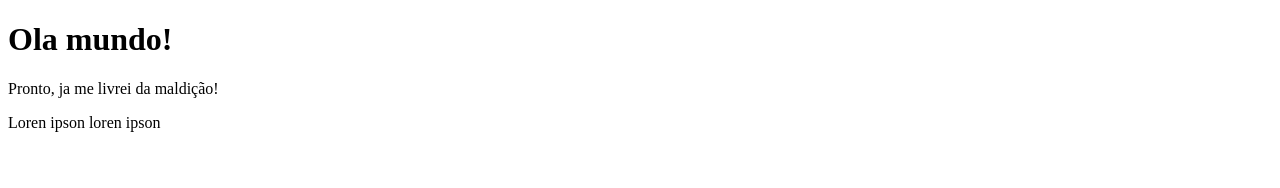
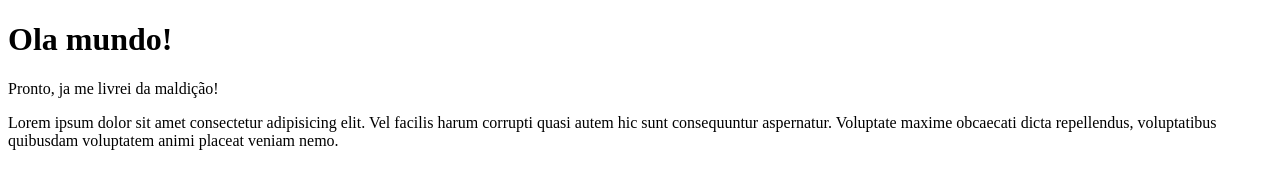
Before and after one commit to Jefersondoliveira/Hello--World, a plain HTML site: page Ola_mundo/index.html in a window 1280 px wide. Drawn offline with Linux system fonts and the light colour scheme.

Commit message:
Loren
Adicionei um paragrafo loren ipson.

```diff
--- a/Ola_mundo/index.html
+++ b/Ola_mundo/index.html
@@ -11,8 +11,8 @@
     <p>
         Pronto, ja me livrei da maldição!
     </p>
-    <P>
-        Loren ipson  loren  ipson
-        </p>
+    <p>
+        Lorem ipsum dolor sit amet consectetur adipisicing elit. Vel facilis harum corrupti quasi autem hic sunt consequuntur aspernatur. Voluptate maxime obcaecati dicta repellendus, voluptatibus quibusdam voluptatem animi placeat veniam nemo.
+    </p>
 </body>
 </html>
```
